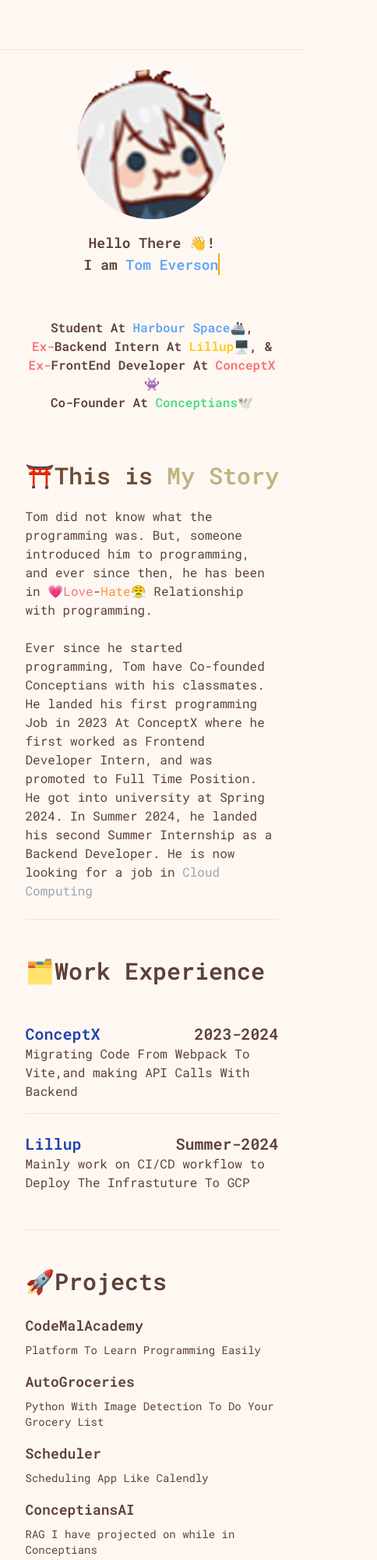
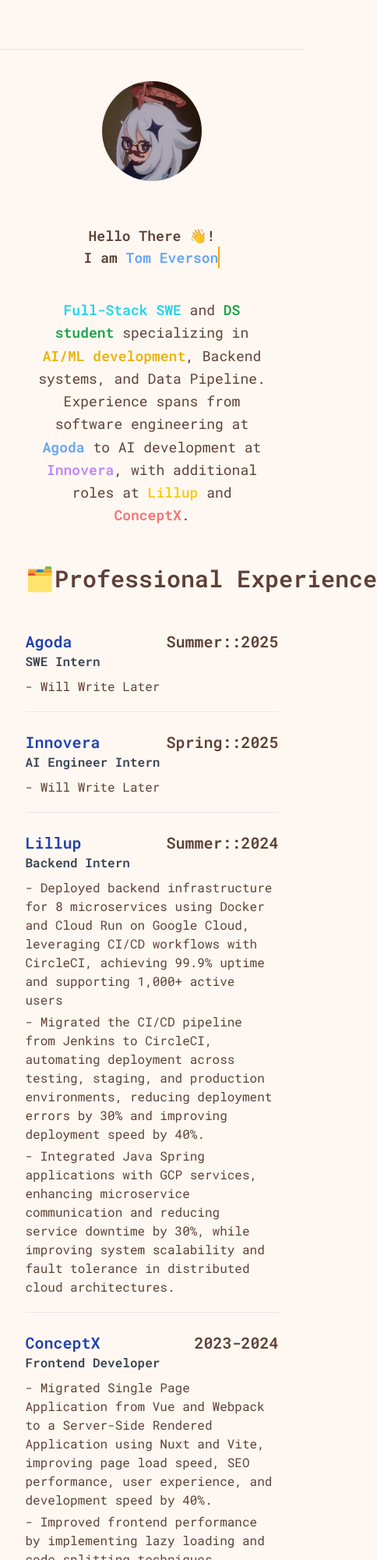
Before and after one commit to TomEverson/Portfolio-Website, an Astro site: page / in a window 390 px wide. Shown: the top 2000 px of the page at 78% size, 484 px wide, since content can reach past the window. Built offline with nearby package versions, Linux system fonts and the light colour scheme; Astro itself is replaced by a stand-in of ours; some icons are missing.

Commit message:
Portfolio Rebranding

```diff
--- a/src/base.css
+++ b/src/base.css
@@ -3,24 +3,37 @@
 @tailwind components;
 @tailwind utilities;
 
-
 @keyframes typing {
-  from { width: 0 }
-  to { width: 100%}
+  from {
+    width: 0;
+  }
+  to {
+    width: 100%;
+  }
 }
 
 @keyframes blink {
-  25% { border-color: transparent }
+  25% {
+    border-color: transparent;
+  }
 }
 
 @keyframes hide-cursor {
-  from { border-right: .15em solid orange }
-  to { border-right: none }
+  from {
+    border-right: 0.15em solid orange;
+  }
+  to {
+    border-right: none;
+  }
 }
 
 @keyframes fadeIn {
-  from { opacity: 0 }
-  to { opacity: 1 }
+  from {
+    opacity: 0;
+  }
+  to {
+    opacity: 1;
+  }
 }
 
 .typing-container {
@@ -29,41 +42,27 @@
 
 .typing-line {
   overflow: hidden;
-  border-right: .15em solid orange;
+  border-right: 0.15em solid orange;
   white-space: nowrap;
 }
 
 .typing-line-1 {
-  animation: typing 2s steps(30, end), blink .75s step-end infinite, hide-cursor 0s 2s forwards;
+  animation: typing 2s steps(30, end), blink 0.75s step-end infinite,
+    hide-cursor 0s 2s forwards;
 }
 
 .typing-line-2 {
   opacity: 0;
-  animation: fadeIn 0s 2s forwards, typing 2s steps(30, end) 2s, blink .75s step-end infinite 2s;
-}
-
-
-
-
-@keyframes slideIn {
-  from {
-    transform: translateX(-100%);
-    opacity: 0;
-  }
-  to {
-    transform: translateX(0);
-    opacity: 1;
-  }
-}
-
-
-
-.animate-slideIn {
-  animation: slideIn 2s ease-in-out;
+  animation: fadeIn 0s 2s forwards, typing 2s steps(30, end) 2s,
+    blink 0.75s step-end infinite 2s;
 }
 
 @keyframes bounce {
-  0%, 20%, 50%, 80%, 100% {
+  0%,
+  20%,
+  50%,
+  80%,
+  100% {
     transform: translateY(0);
   }
   40% {
--- a/src/components/home/MainSection.astro
+++ b/src/components/home/MainSection.astro
@@ -1,22 +1,15 @@
 ---
-const {projects} = Astro.props;
 import IntroQuote from "./section/IntroSection.astro";
-import AboutMeSection from "./section/AboutMeSection.astro";
-import WorkSection from "./section/WorkSection.astro";
-import ProjectSection from "./section/ProjectSection.astro";
-
-export type Project = {
-  title: string;
-  description: string;
-  link: string;
-};
+import ProfessionalSection from "./section/ProfessionalSection.astro";
+import SweProjectSection from "./section/SweProjectSection.astro";
+import DsProjectSection from "./section/DsProjectSection.astro";
 ---
 
 <div class="w-10/12 m-auto md:w-1/2 h-full">
   <!-- Main -->
   <IntroQuote />
   <!-- About Me -->
-  <AboutMeSection />
-  <WorkSection />
-  <ProjectSection />
+  <ProfessionalSection />
+  <DsProjectSection />
+  <SweProjectSection />
 </div>
--- a/src/components/home/section/AboutMeSection.astro
+++ b/src/components/home/section/AboutMeSection.astro
@@ -8,7 +8,7 @@
     </h1>
   </div>
 
-  <div class="mb-2 animate-slideIn">
+  <div class="mb-2">
     <p>
       Tom did not know what the programming was. But, someone introduced him to
       programming, and ever since then, he has been in
--- /dev/null
+++ b/src/components/home/section/DsProjectSection.astro
@@ -0,0 +1,65 @@
+---
+const projects = [
+  {
+    name: "Discount Rate Optimization",
+    link: "",
+    description:
+      "Built a machine learning model using XGBoost to analyze and optimize discount rates for an e-commerce platform. The model, trained on historical sales data, identifies optimal discount levels to maximize revenue. The strategy was validated with an A/B test.",
+    tech: [
+      "XGBoost",
+      "Numpy",
+      "Pandas",
+      "EDA",
+      "Seaborn",
+      "Cross-Validation",
+      "A/B Testing",
+      "Jupyter Notebook",
+    ],
+    type: "Optimization",
+  },
+];
+---
+
+<div class="flex flex-col my-12" id="projects">
+  <div class="typing-container w-fit">
+    <h1
+      id="projects"
+      class="text-3xl md:text-4xl font-bold mb-8 typing-line typing-line-1 w-fit"
+    >
+      📊DS Projects
+    </h1>
+  </div>
+  <div class="border-b pb-8 flex gap-2 flex-col">
+    {
+      projects.map((project) => (
+        <a
+          class="group hover:cursor-pointer border border-gray-200 rounded-lg p-4 hover:border-blue-300 hover:shadow-md transition-all duration-300"
+          href={project.link}
+        >
+          <div class="flex flex-col">
+            <div class="flex justify-between items-start mb-2">
+              <h3 class="text-lg font-bold text-blue-800 group-hover:text-blue-600 transition-colors">
+                {project.name}
+              </h3>
+              <span class="text-xs font-medium px-2 py-1 bg-gray-100 text-gray-600 rounded-full ml-2 flex-shrink-0">
+                {project.type}
+              </span>
+            </div>
+
+            <p class="text-sm text-gray-700 mb-3 leading-relaxed">
+              {project.description}
+            </p>
+
+            <div class="flex flex-wrap gap-1">
+              {project.tech.map((technology, index) => (
+                <span class="text-xs px-2 py-1 bg-blue-50 text-blue-700 rounded border">
+                  {technology}
+                </span>
+              ))}
+            </div>
+          </div>
+        </a>
+      ))
+    }
+  </div>
+</div>
--- a/src/components/home/section/IntroSection.astro
+++ b/src/components/home/section/IntroSection.astro
@@ -1,52 +1,47 @@
 <div
-  class="flex flex-col-reverse mt-20 items-center xl:flex-row xl:justify-between h-96 xl:mt-0"
+  class="flex flex-col-reverse mt-10 items-center xl:flex-row xl:justify-between xl:h-96 xl:mt-0 px-4"
 >
   <div
-    class="w-full lg:w-3/4 flex flex-col justify-center mt-4 xl:mt-0 lg:pl-4 font-semibold text-center xl:text-left"
+    class="w-full xl:w-3/4 flex flex-col justify-center mt-8 xl:mt-0 xl:pl-4 font-semibold text-center xl:text-left"
   >
-    <div class="text-lg xl:text-2xl">
+    <div class="text-lg sm:text-xl lg:text-2xl">
       <div class="typing-container mb-[-0.5rem]">
         <p class="typing-line typing-line-1">Hello There 👋!</p>
       </div>
-
       <br />
-
       <div class="typing-container mt-[-0.5rem]">
         <p class="typing-line typing-line-2">
           I am<span class="text-blue-400"> Tom Everson</span>
         </p>
       </div>
     </div>
+    <p
+      class="mt-8 sm:mt-10 lg:mt-12 text-lg sm:text-sm md:text-sm
 
-    <p class="mt-12">
-      Student At <a
-        class="text-blue-400 hover:cursor-pointer"
-        href="https://harbour.space/"
-      >
-        Harbour Space🚢</a
-      >, <br />
-      <span class="text-red-400">Ex-</span>Backend Intern At <a
-        class="text-yellow-400"
-        href="https://www.lillup.com/">Lillup🖥️</a
-      >, &
+      lg:text-base
 
-      <br /><span class="text-red-400">Ex-</span>FrontEnd Developer At <a
-        class="text-red-400"
-        href="https://conceptxmm.com/"
-      >
-        ConceptX👾</a
-      >
-      <br />
-      Co-Founder At <a class="text-green-400" href="https://conceptxmm.com/">
-        Conceptians🕊️</a
-      >
+
+      font-normal leading-relaxed max-w-[20rem] sm:max-w-[24rem] md:max-w-[28rem] lg:max-w-[30rem] xl:max-w-[40rem]"
+    >
+      <span class="text-cyan-400 font-semibold">Full-Stack SWE</span> and
+      <span class="text-green-600 font-semibold">DS student</span>
+      specializing in
+      <span class="text-yellow-500 font-semibold">AI/ML development</span>,
+      Backend systems, and Data Pipeline. Experience spans from software
+      engineering at
+      <span class="text-blue-400 font-semibold">Agoda</span> to AI development at
+      <span class="text-purple-400 font-semibold">Innovera</span>, with
+      additional roles at <span class="text-yellow-400 font-semibold"
+        >Lillup</span
+      > and
+      <span class="text-red-400 font-semibold">ConceptX</span>.
     </p>
   </div>
-  <div class="xl:w-1/4 flex items-center justify-center h-auto">
+  <div class="xl:w-1/4 flex items-center justify-center h-auto mb-6 xl:mb-0">
     <img
-      src="/paimon.gif"
+      src="paimon.webp"
       alt="profile"
-      class="rounded-full bg-cover w-48 xl:w-64 animate-bounce"
+      class="rounded-full object-cover aspect-square w-32 sm:w-40 md:w-44 lg:w-48 xl:w-56 2xl:w-64"
     />
   </div>
 </div>
--- /dev/null
+++ b/src/components/home/section/ProfessionalSection.astro
@@ -0,0 +1,73 @@
+---
+const works = [
+  {
+    name: "Agoda",
+    role: "SWE Intern",
+    link: "https://www.agoda.com/",
+    date: "Summer::2025",
+    description: ["Will Write Later"],
+    tech: ["Scala"],
+  },
+  {
+    name: "Innovera",
+    role: "AI Engineer Intern",
+    link: "https://www.innovera.ai/",
+    date: "Spring::2025",
+    description: ["Will Write Later"],
+  },
+  {
+    name: "Lillup",
+    role: "Backend Intern",
+    link: "https://lillup.com/",
+    date: "Summer::2024",
+    description: [
+      "Deployed backend infrastructure for 8 microservices using Docker and Cloud Run on Google Cloud, leveraging CI/CD workflows with CircleCI, achieving 99.9% uptime and supporting 1,000+ active users",
+      "Migrated the CI/CD pipeline from Jenkins to CircleCI, automating deployment across testing, staging, and production environments, reducing deployment errors by 30% and improving deployment speed by 40%.",
+      "Integrated Java Spring applications with GCP services, enhancing microservice communication and reducing service downtime by 30%, while improving system scalability and fault tolerance in distributed cloud architectures.",
+    ],
+  },
+  {
+    name: "ConceptX",
+    role: "Frontend Developer",
+    link: "https://class.conceptxmm.com/",
+    date: "2023-2024",
+    description: [
+      "Migrated Single Page Application from Vue and Webpack to a Server-Side Rendered Application using Nuxt and Vite, improving page load speed, SEO performance, user experience, and development speed by 40%.",
+      "Improved frontend performance by implementing lazy loading and code splitting techniques, reducing initial load time by 35% and enhancing overall application speed.",
+      "Designed and implemented a real-time notification system, leveraging WebSockets and push notifications to improve user engagement and ensure timely updates, increasing user retention by 15%.",
+    ],
+  },
+];
+---
+
+<div class="flex flex-col my-12" id="blogs">
+  <div class="typing-container w-fit">
+    <h1
+      id="work"
+      class="text-3xl md:text-4xl font-bold mb-8 typing-line typing-line-1 w-fit"
+    >
+      🗂️Professional Experience
+    </h1>
+  </div>
+  <div class="border-b pb-8 flex gap-2 flex-col">
+    {
+      works.map((work) => (
+        <a
+          class="hover:cursor-pointer border-b py-4 last:border-b-0"
+          href={work.link}
+        >
+          <div class="flex flex-row justify-between text-xl font-bold">
+            <p class="text-blue-800">{work.name}</p>
+            <p class="flex flex-row ">{work.date}</p>
+          </div>
+          <p class="text-base font-semibold text-gray-700 mb-2">{work.role}</p>
+          <div class="text-base">
+            {work.description.map((desc) => (
+              <p class="mb-1">- {desc}</p>
+            ))}
+          </div>
+        </a>
+      ))
+    }
+  </div>
+</div>
--- a/src/components/home/section/ProjectSection.astro
+++ /dev/null
@@ -1,57 +0,0 @@
----
-const projects = [
-  {
-    name: "CodeMalAcademy",
-    link: "http://academy.codemal.com/",
-    description: `Platform To Learn Programming Easily`,
-  },
-  {
-    name: "AutoGroceries",
-    link: "https://github.com/lynn-the-owl/auto-groceries",
-    description: `Python With Image Detection To Do Your Grocery List`,
-  },
-  {
-    name: "Scheduler",
-    link: "https://github.com/TomEverson/scheduler",
-    description: `Scheduling App Like Calendly`,
-  },
-  {
-    name: "ConceptiansAI",
-    link: "https://github.com/TomEverson/Conceptians-AI",
-    description: `RAG I have projected on while in Conceptians`,
-  },
-  {
-    name: "C-RestAPI",
-    link: "https://github.com/TomEverson/C-RestAPI",
-    description: `Rest-API written with C`,
-  },
-];
----
-
-<div class="flex flex-col my-12" id="blogs">
-  <div class="typing-container w-fit">
-    <h1
-      id="projects"
-      class="text-3xl md:text-4xl font-bold mb-4 typing-line typing-line-1 w-fit"
-    >
-      🚀Projects
-    </h1>
-  </div>
-  <div class="border-b flex flex-col">
-    {
-      projects.map((project) => (
-        <a
-          class="hover:cursor-pointer py-2 last:border-b-0"
-          href={project.link}
-        >
-          <div class="flex flex-col lg:flex-row gap-2 lg:items-center text-lg font-bold">
-            <p>{project.name}</p>
-            <p class="flex flex-row text-sm font-normal">
-              {project.description}
-            </p>
-          </div>
-        </a>
-      ))
-    }
-  </div>
-</div>
--- /dev/null
+++ b/src/components/home/section/SweProjectSection.astro
@@ -0,0 +1,95 @@
+---
+const projects = [
+  {
+    name: "TheCompassNewsletter",
+    link: "https://thecompassnewsletter.com/",
+    description: "Newsletter Platform For Creative",
+    tech: [
+      "Java Spring",
+      "NextJS/React",
+      "NodeJS",
+      "Cloudflare",
+      "Sanity",
+      "Docker",
+      "AWS",
+      "MySQL",
+      "GitLab",
+    ],
+    type: "Web Platform",
+  },
+  {
+    name: "EscapeSpaces",
+    link: "https://escapespaces.co/",
+    description: "Space Hosting and Finding Platform For Creative",
+    tech: ["React", "Convex", "Cloudflare", "Strapi", "Docker"],
+    type: "Web Platform",
+  },
+  {
+    name: "Fakebook",
+    link: "https://github.com/TomEverson/FakeBook",
+    description: "Facebook Clone Written in C using Socket and No Dependecies",
+    tech: ["C", "Networking", "SQLite", "HTMX", "Encryption"],
+    type: "System",
+  },
+  {
+    name: "SMPL",
+    link: "https://github.com/TomEverson/SMPL",
+    description:
+      "A minimalistic programming language focused on simplicity and efficiency, featuring a compact, dependency-free implementation and supporting three execution modes: Interpreter, Transpiler, and Compiler",
+    tech: ["Python", "Language Design", "Compilation", "Transpilation"],
+    type: "System",
+  },
+  {
+    name: "AutoGroceries",
+    link: "https://github.com/TomEverson/Auto_Groceries",
+    description:
+      "AI-powered Groceries detector using computer vision and image detection",
+    tech: ["Python", "OpenCV", "Web Scraping", "Data Processing"],
+    type: "Web Scraping",
+  },
+];
+---
+
+<div class="flex flex-col my-12" id="projects">
+  <div class="typing-container w-fit">
+    <h1
+      id="projects"
+      class="text-3xl md:text-4xl font-bold mb-8 typing-line typing-line-1 w-fit"
+    >
+      🚀SWE Projects
+    </h1>
+  </div>
+  <div class="border-b pb-8 flex gap-2 flex-col">
+    {
+      projects.map((project) => (
+        <a
+          class="group hover:cursor-pointer border border-gray-200 rounded-lg p-4 hover:border-blue-300 hover:shadow-md transition-all duration-300"
+          href={project.link}
+        >
+          <div class="flex flex-col">
+            <div class="flex justify-between items-start mb-2">
+              <h3 class="text-lg font-bold text-blue-800 group-hover:text-blue-600 transition-colors">
+                {project.name}
+              </h3>
+              <span class="text-xs font-medium px-2 py-1 bg-gray-100 text-gray-600 rounded-full ml-2 flex-shrink-0">
+                {project.type}
+              </span>
+            </div>
+
+            <p class="text-sm text-gray-700 mb-3 leading-relaxed">
+              {project.description}
+            </p>
+
+            <div class="flex flex-wrap gap-1">
+              {project.tech.map((technology, index) => (
+                <span class="text-xs px-2 py-1 bg-blue-50 text-blue-700 rounded border">
+                  {technology}
+                </span>
+              ))}
+            </div>
+          </div>
+        </a>
+      ))
+    }
+  </div>
+</div>
--- a/src/components/home/section/WorkSection.astro
+++ /dev/null
@@ -1,43 +0,0 @@
----
-const works = [
-  {
-    name: "ConceptX",
-    link: "https://class.conceptxmm.com/",
-    date: "2023-2024",
-    description: `Migrating Code From Webpack To Vite,and making API Calls With Backend`,
-  },
-  {
-    name: "Lillup",
-    link: "https://class.conceptxmm.com/",
-    date: "Summer-2024",
-    description: `Mainly work on CI/CD workflow to Deploy The Infrastuture To GCP`,
-  },
-];
----
-
-<div class="flex flex-col my-12" id="blogs">
-  <div class="typing-container w-fit">
-    <h1
-      id="work"
-      class="text-3xl md:text-4xl font-bold mb-8 typing-line typing-line-1 w-fit"
-    >
-      🗂️Work Experience
-    </h1>
-  </div>
-  <div class="border-b pb-8 flex gap-2 flex-col animate-slideIn">
-    {
-      works.map((work) => (
-        <a
-          class="hover:cursor-pointer border-b py-4 last:border-b-0"
-          href={work.link}
-        >
-          <div class="flex flex-row justify-between text-xl font-bold">
-            <p class="text-blue-800">{work.name}</p>
-            <p class="flex flex-row ">{work.date}</p>
-          </div>
-          <p class="text-base">{work.description}</p>
-        </a>
-      ))
-    }
-  </div>
-</div>
--- a/src/pages/index.astro
+++ b/src/pages/index.astro
@@ -3,31 +3,12 @@
 import Main from "../components/home/MainSection.astro";
 import MainLayout from "../layout/Main.astro";
 import Head from "../layout/Head.astro";
-
-const projects = [
-  {
-    title: "Galaxy🚀",
-    description:
-      "Ship Fast Website To The User With Just A Sprinkle Of Javascript",
-    link: "https://github.com/TomEverson/Astro-Firebase-Starter",
-  },
-  {
-    title: "Astro-Firebase-Starter",
-    description: "Astro SSG🚀 + Firebase🔥",
-    link: "https://github.com/TomEverson/Astro-Firebase-Starter",
-  },
-  {
-    title: "Conceptians-API",
-    description: "API with posgres database",
-    link: "https://github.com/TomEverson/Conceptians-API",
-  },
-];
 ---
 
 <html lang="en">
   <Head />
   <MainLayout>
     <Header />
-    <Main projects={projects} />
+    <Main />
   </MainLayout>
 </html>
```
Also changed, not shown: public/paimo.gif (added), public/paimon.webp (added).
